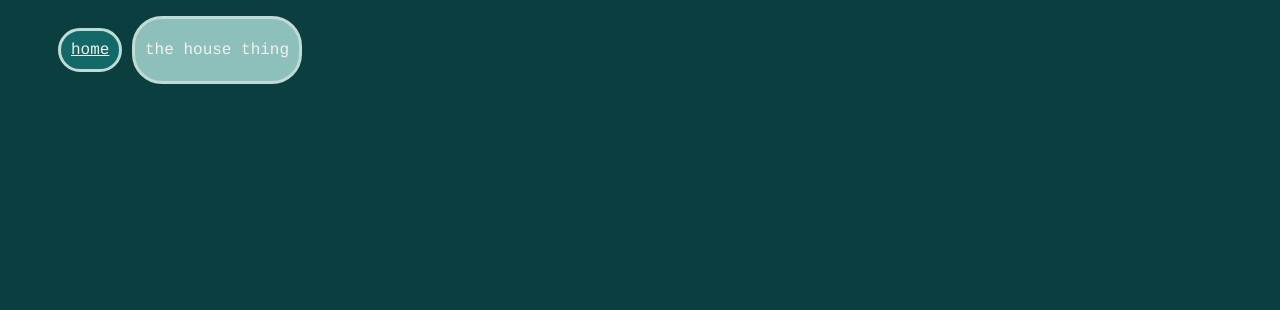
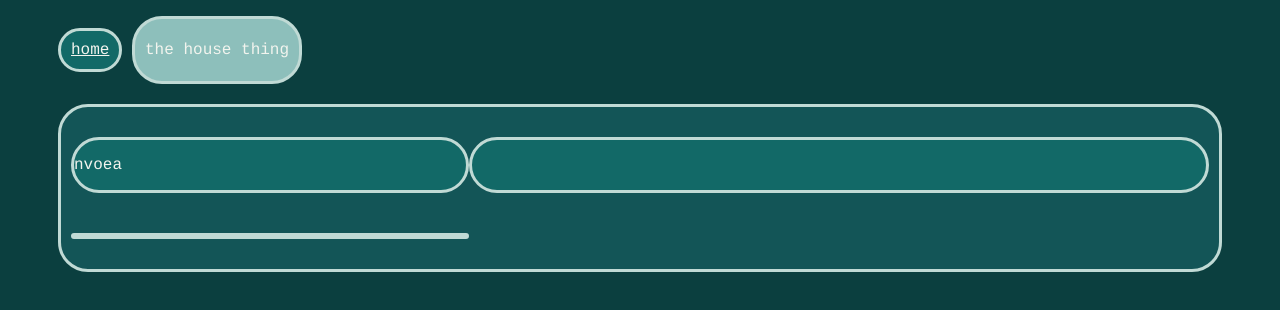
Before and after one commit to loading-content/project-for-coderclass, a plain HTML site: page house.html in a window 1280 px wide. Drawn offline with Linux system fonts and the light colour scheme.

Commit message:
Add files via upload

```diff
--- /dev/null
+++ b/house.css
@@ -0,0 +1,19 @@
+div.thing {
+  display: grid;
+  grid-template-columns: 35% 65%;
+  padding: 10px;
+  margin: 50px;
+  margin-top: 20px;
+  margin-bottom: 20px;
+  background-color: #135557;
+}
+
+div {
+  padding: 0px;
+  margin: 0px;
+  margin-top: 20px;
+  margin-bottom: 20px;
+  border-style: solid;
+  border-radius: 30px;
+  border-color: #C0DAD5;
+}
--- a/house.html
+++ b/house.html
@@ -4,6 +4,7 @@
     <meta charset="utf-8">
     <title>house</title>
     <link href="ccs.css" rel="stylesheet" type="text/css" />
+    <link href="house.css" rel="stylesheet" type="text/css" />
   </head>
   <body>
     <ul>
@@ -11,6 +12,19 @@
       <li class="chosen"> <p>the house thing</p> </li>
     </ul>
 
+    <div class="thing">
+      <div class="w">
+        <p>nvoea</p>
+      </div>
+
+      <div class="w">
+
+      </div>
+
+      <div class="e">
+
+      </div>
+    </div>
 
   </body>
 </html>
```
